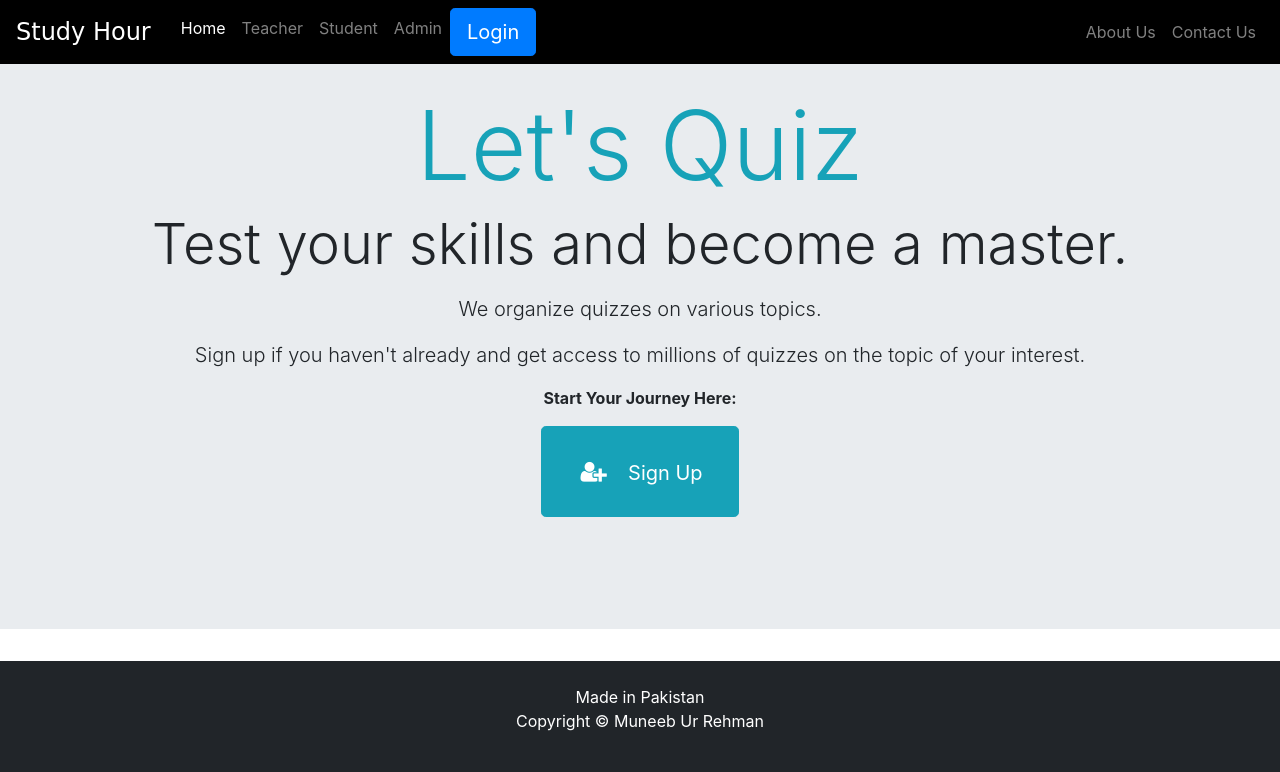
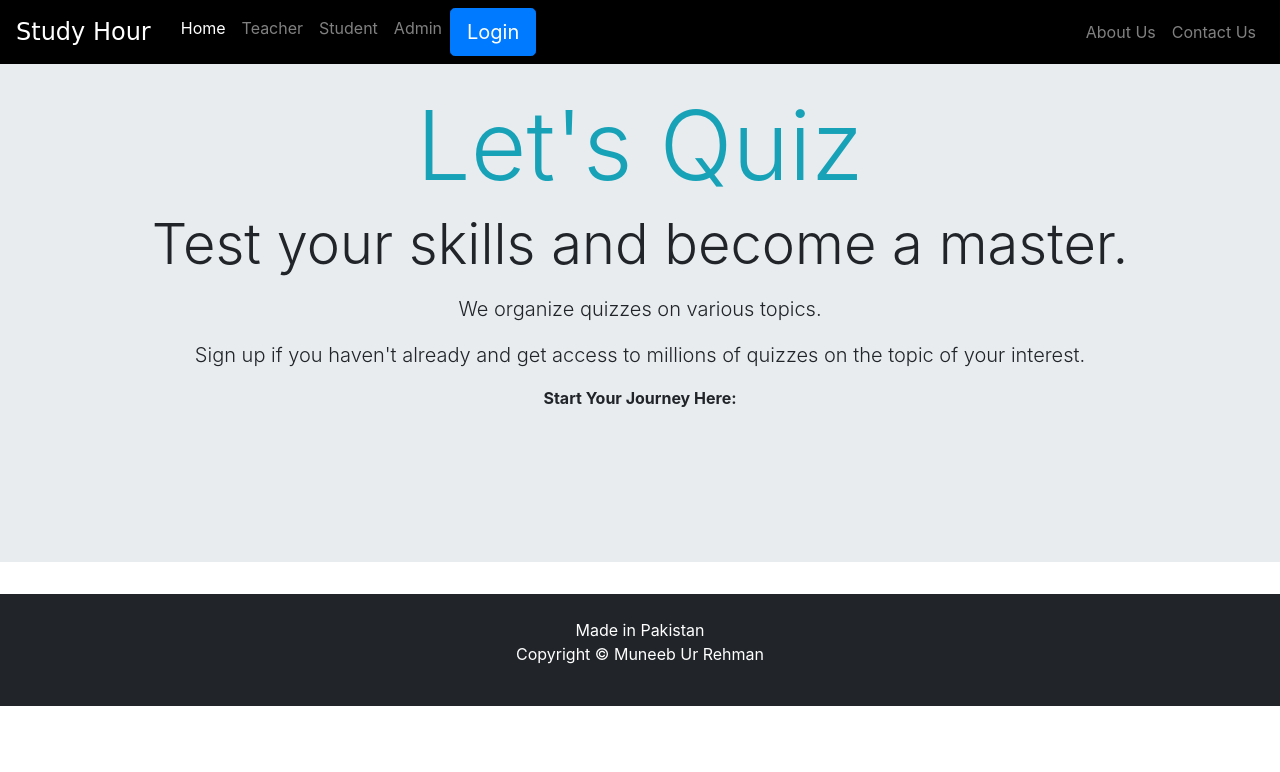
Before and after one commit to Mr-ejack/quiz, a Django app: page / in a window 1280 px wide. Shown: the top 772 px of the page. Run offline with Django 3.2, Linux system fonts and the light colour scheme; some libraries are stand-ins or nearby versions.

Commit message:
signup changed

```diff
--- a/templates/quiz/index.html
+++ b/templates/quiz/index.html
@@ -20,7 +20,7 @@
 
     <p class="lead">Sign up if you haven't already and get access to millions of quizzes on the topic of your interest.</p>
     <p><strong> Start Your Journey Here:</strong></p>
-    <a href="/student/studentsignup" class="btn btn-lg btn-info" style="padding-right: 35px;"><i class="fa fa-user-plus" aria-hidden="true"></i> Sign Up</a>
+    <!-- <a href="/student/studentsignup" class="btn btn-lg btn-info" style="padding-right: 35px;"><i class="fa fa-user-plus" aria-hidden="true"></i> Sign Up</a> -->
 
     <br><br><br>
   </div>
```
